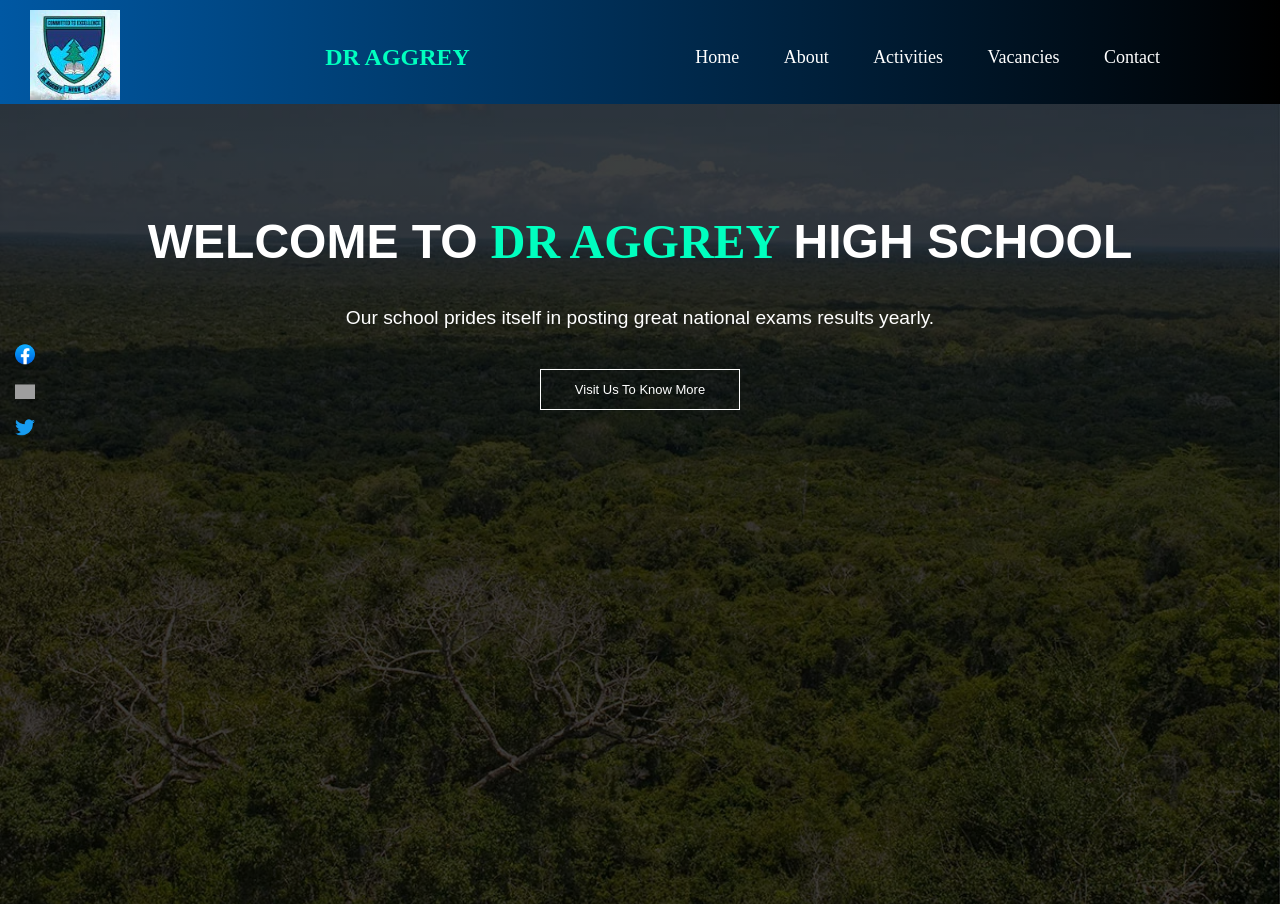
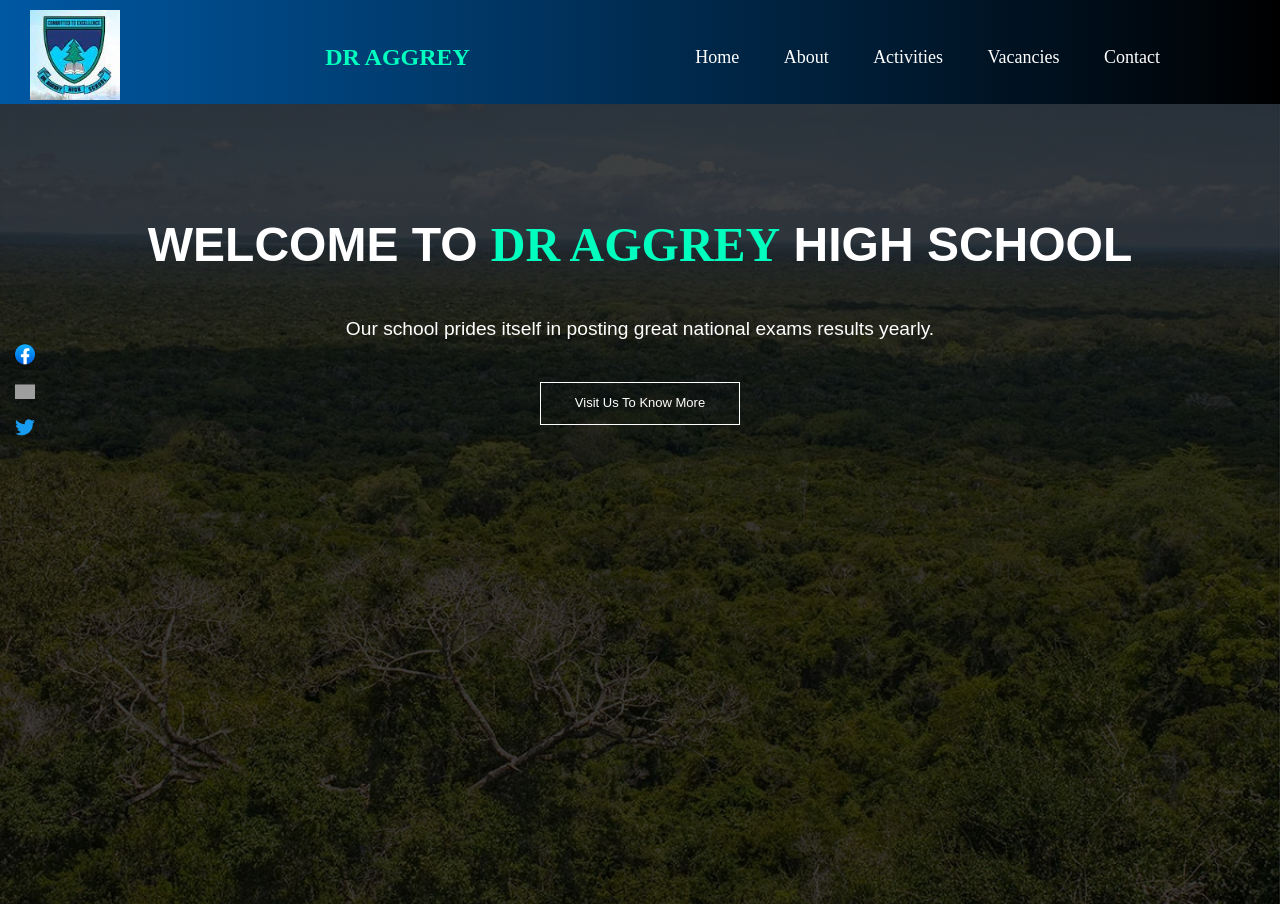
Before and after one commit to titus2023/DR_AGGREY_HIGH_SCHOOL.github.io, a plain HTML site: page index.html in a window 1280 px wide. Shown: the top 904 px of the page. Drawn offline with nearby package versions, Linux system fonts and the light colour scheme; grey boxes are pictures that could not be loaded.

Commit message:
Update index.css

```diff
--- a/index.css
+++ b/index.css
@@ -138,8 +138,9 @@ padding: 10px 10px;
 width: 100%;
 color: white;
 text-align: center;
-padding: 100px 0;
+padding: 100px 40px;
 align-self: center;
+line-height: 1.3;
 }
 
 .intro h1 {
```
